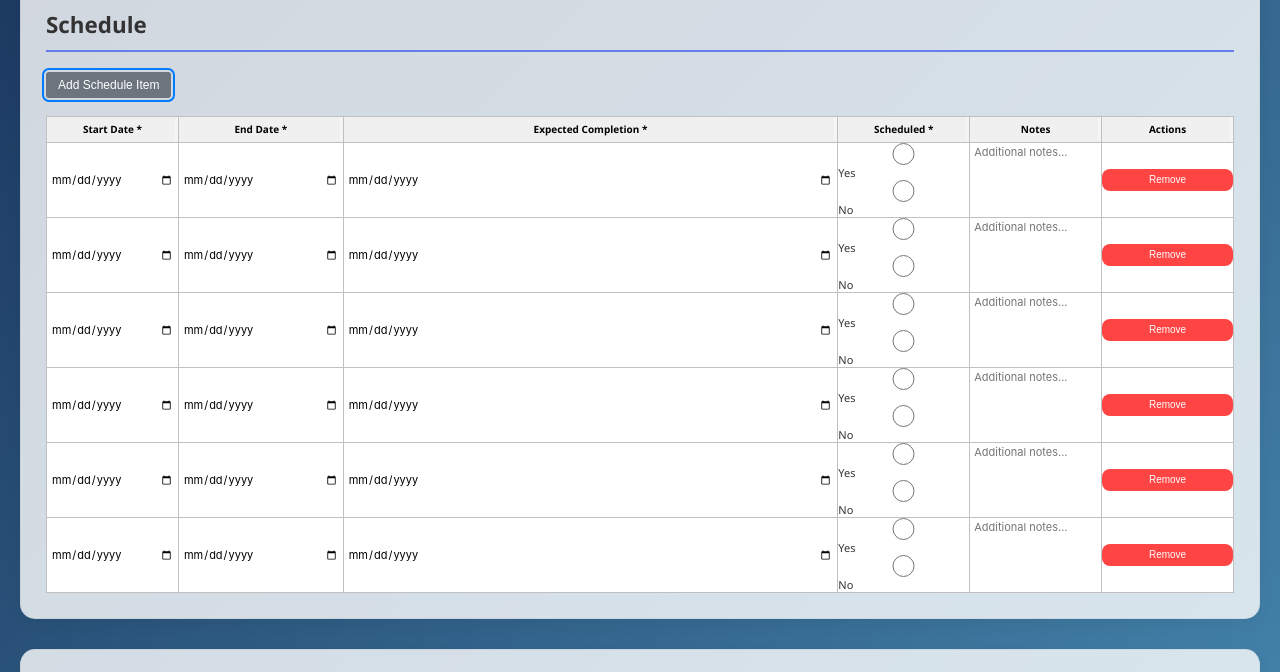
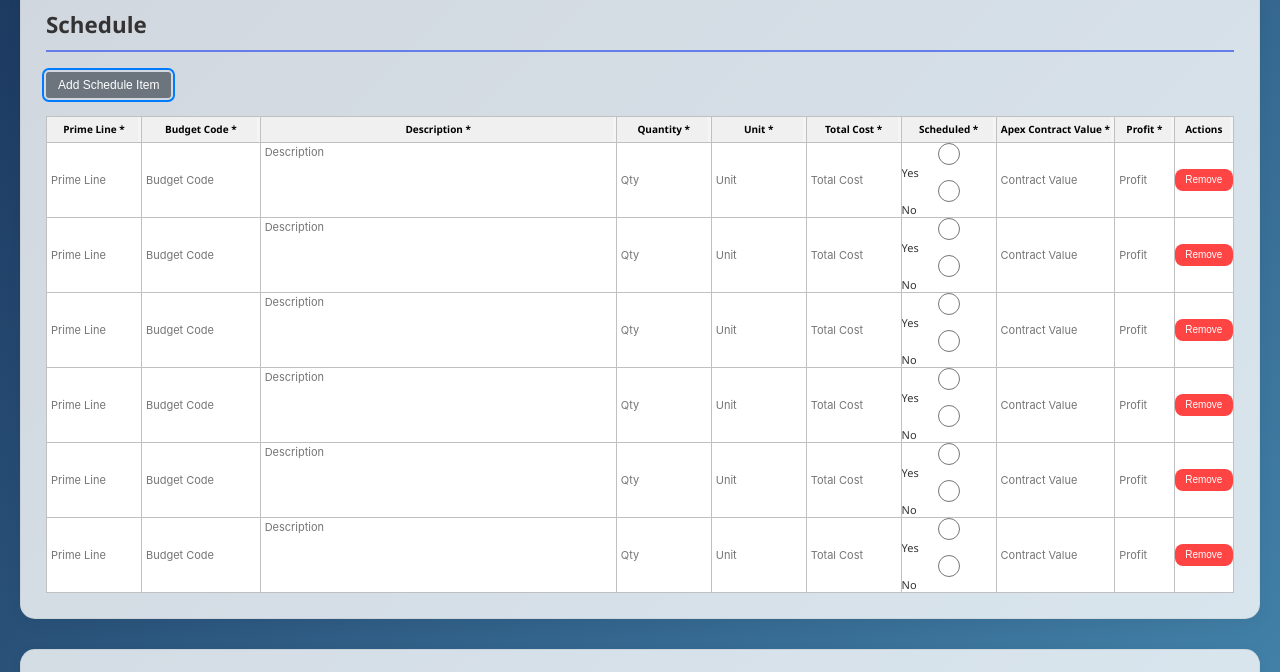
Before and after one commit to vcapexbuilds/ApexBuilds-PO, a website: page final-button-test.html in a window 1280 px wide. Both pictures are taken after a click on the button "Add Schedule Item". Shown: the part 102-774 px from the top of the page. Drawn offline with Linux system fonts and the light colour scheme.

```diff
--- a/emergency-button-fix.js
+++ b/emergency-button-fix.js
@@ -69,18 +69,23 @@
     }
 
     const itemId = `schedule-${Date.now()}`;
+    const radioGroupId = Date.now();
     const row = document.createElement('tr');
     row.id = itemId;
 
     row.innerHTML = `
-        <td><input type="date" name="scheduleStartDate[]" required></td>
-        <td><input type="date" name="scheduleEndDate[]" required></td>
-        <td><input type="date" name="scheduleCompletion[]" required></td>
+        <td><input type="text" name="primeLine[]" placeholder="Prime Line" required></td>
+        <td><input type="text" name="budgetCode[]" placeholder="Budget Code" required></td>
+        <td><textarea name="description[]" placeholder="Description" required></textarea></td>
+        <td><input type="number" name="quantity[]" placeholder="Qty" min="0" step="0.01" required></td>
+        <td><input type="text" name="unit[]" placeholder="Unit" required></td>
+        <td><input type="number" name="totalCost[]" placeholder="Total Cost" min="0" step="0.01" required></td>
         <td>
-            <label><input type="radio" name="scheduled_${Date.now()}" value="yes" required> Yes</label>
-            <label><input type="radio" name="scheduled_${Date.now()}" value="no" required> No</label>
+            <label><input type="radio" name="scheduled_${radioGroupId}" value="yes" required> Yes</label>
+            <label><input type="radio" name="scheduled_${radioGroupId}" value="no" required> No</label>
         </td>
-        <td><textarea name="scheduleNotes[]" placeholder="Additional notes..."></textarea></td>
+        <td><input type="number" name="apexContractValue[]" placeholder="Contract Value" min="0" step="0.01" required></td>
+        <td><input type="number" name="profit[]" placeholder="Profit" min="0" step="0.01" required></td>
         <td>
             <button type="button" onclick="removeScheduleItem('${itemId}')" class="btn btn-danger btn-small">Remove</button>
         </td>
@@ -117,10 +122,8 @@
         <td>
             <select name="scopeStatus[]" required>
                 <option value="">Select Status</option>
-                <option value="pending">Pending</option>
-                <option value="in-progress">In Progress</option>
-                <option value="completed">Completed</option>
-                <option value="on-hold">On Hold</option>
+                <option value="included">Included</option>
+                <option value="excluded">Excluded</option>
             </select>
         </td>
         <td>
--- a/final-button-test.html
+++ b/final-button-test.html
@@ -20,11 +20,15 @@
             <table id="scheduleTable" class="form-table">
                 <thead>
                     <tr>
-                        <th>Start Date *</th>
-                        <th>End Date *</th>
-                        <th>Expected Completion *</th>
+                        <th>Prime Line *</th>
+                        <th>Budget Code *</th>
+                        <th>Description *</th>
+                        <th>Quantity *</th>
+                        <th>Unit *</th>
+                        <th>Total Cost *</th>
                         <th>Scheduled *</th>
-                        <th>Notes</th>
+                        <th>Apex Contract Value *</th>
+                        <th>Profit *</th>
                         <th>Actions</th>
                     </tr>
                 </thead>
```
Also changed, not shown: js/pages/form.js (+20 -14 lines), pages/form.html (+1 -1 lines).
